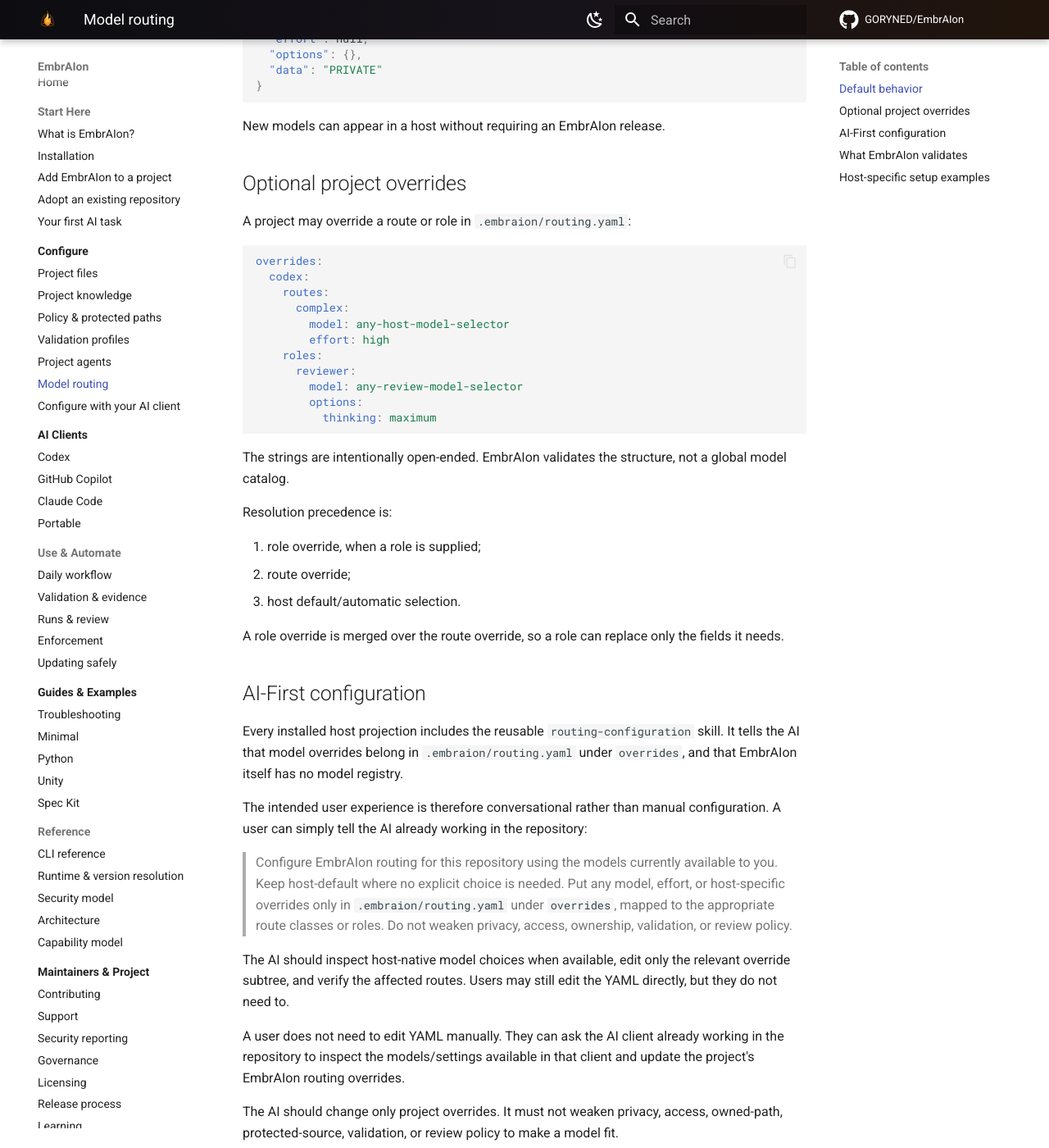
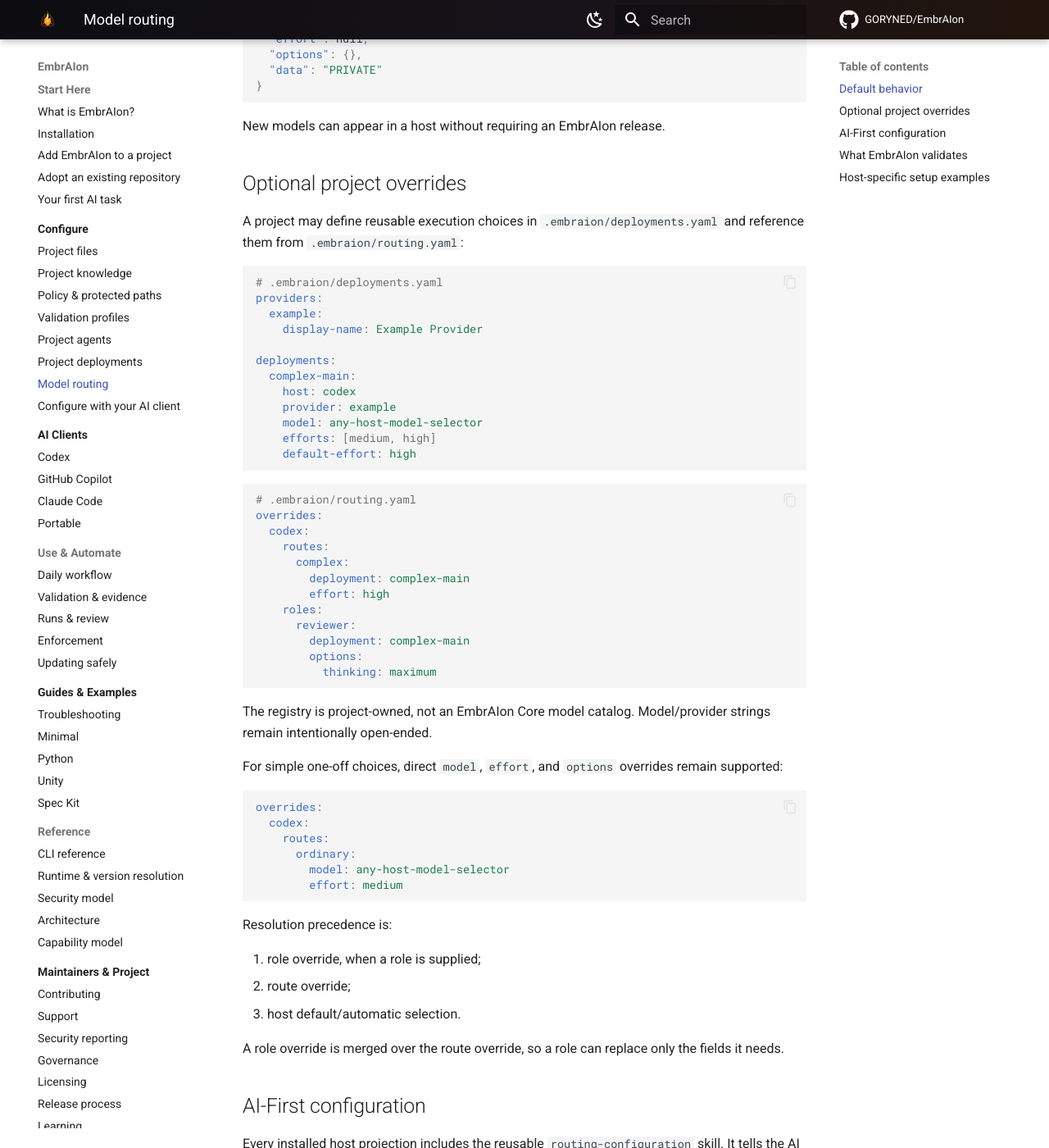
Before and after one commit to GORYNED/EmbrAIon, an MkDocs documentation site: the page built from docs/model-routing.md, in a window 1280 px wide and 1400 px high, scrolled down 1376 px. Shown: the whole window at 82% size. Built offline with MkDocs 1.6.1 and Material for MkDocs 9.7.7, drawn with Linux system fonts in a browser that asks for light colours; comment, search, counter and statistics services are not loaded; some of the changed text lies outside the part shown.

Commit message:
Validate and document project deployments

````diff
--- a/docs/model-routing.md
+++ b/docs/model-routing.md
@@ -45,23 +45,50 @@ New models can appear in a host without requiring an EmbrAIon release.
 
 ## Optional project overrides
 
-A project may override a route or role in `.embraion/routing.yaml`:
+A project may define reusable execution choices in `.embraion/deployments.yaml` and reference them from `.embraion/routing.yaml`:
+
+```yaml
+# .embraion/deployments.yaml
+providers:
+  example:
+    display-name: Example Provider
+
+deployments:
+  complex-main:
+    host: codex
+    provider: example
+    model: any-host-model-selector
+    efforts: [medium, high]
+    default-effort: high
+```
+
+```yaml
+# .embraion/routing.yaml
+overrides:
+  codex:
+    routes:
+      complex:
+        deployment: complex-main
+        effort: high
+    roles:
+      reviewer:
+        deployment: complex-main
+        options:
+          thinking: maximum
+```
+
+The registry is project-owned, not an EmbrAIon Core model catalog. Model/provider strings remain intentionally open-ended.
+
+For simple one-off choices, direct `model`, `effort`, and `options` overrides remain supported:
 
 ```yaml
 overrides:
   codex:
     routes:
-      complex:
+      ordinary:
         model: any-host-model-selector
-        effort: high
-    roles:
-      reviewer:
-        model: any-review-model-selector
-        options:
-          thinking: maximum
+        effort: medium
 ```
-
-The strings are intentionally open-ended. EmbrAIon validates the structure, not a global model catalog.
 
 Resolution precedence is:
 
@@ -96,7 +123,7 @@ EmbrAIon can deterministically validate:
 - role/route precedence;
 - access and privacy policy that is independent from model identity.
 
-The execution host remains authoritative for whether a particular selector or option is actually available to the current user/account.
+The execution host remains authoritative for whether a particular selector or option is actually available to the current user/account. EmbrAIon can additionally validate project-deployment references, enabled state, host matching, supported effort, and declared data/role/access/task capabilities.
 
 This separation keeps Core usable with future models and hosts that did not exist when the current EmbrAIon release was published.
 
--- a/mkdocs.yml
+++ b/mkdocs.yml
@@ -84,6 +84,7 @@ nav:
       - Policy & protected paths: configuration/policy.md
       - Validation profiles: configuration/validation.md
       - Project agents: configuration/agents.md
+      - Project deployments: configuration/deployments.md
       - Model routing: model-routing.md
       - Configure with your AI client: configuration/ai-hosts.md
   - AI Clients:
````
Also changed, not shown: CHANGELOG.md (+11 -0 lines), core/skills/routing-configuration/SKILL.md (+52 -33 lines), docs/configuration/deployments.md (added, +91 -0 lines), docs/configuration/index.md (+13 -2 lines), docs/configuration/project-files.md (+13 -0 lines), docs/reference/cli.md (+14 -1 lines), 3 other files.
